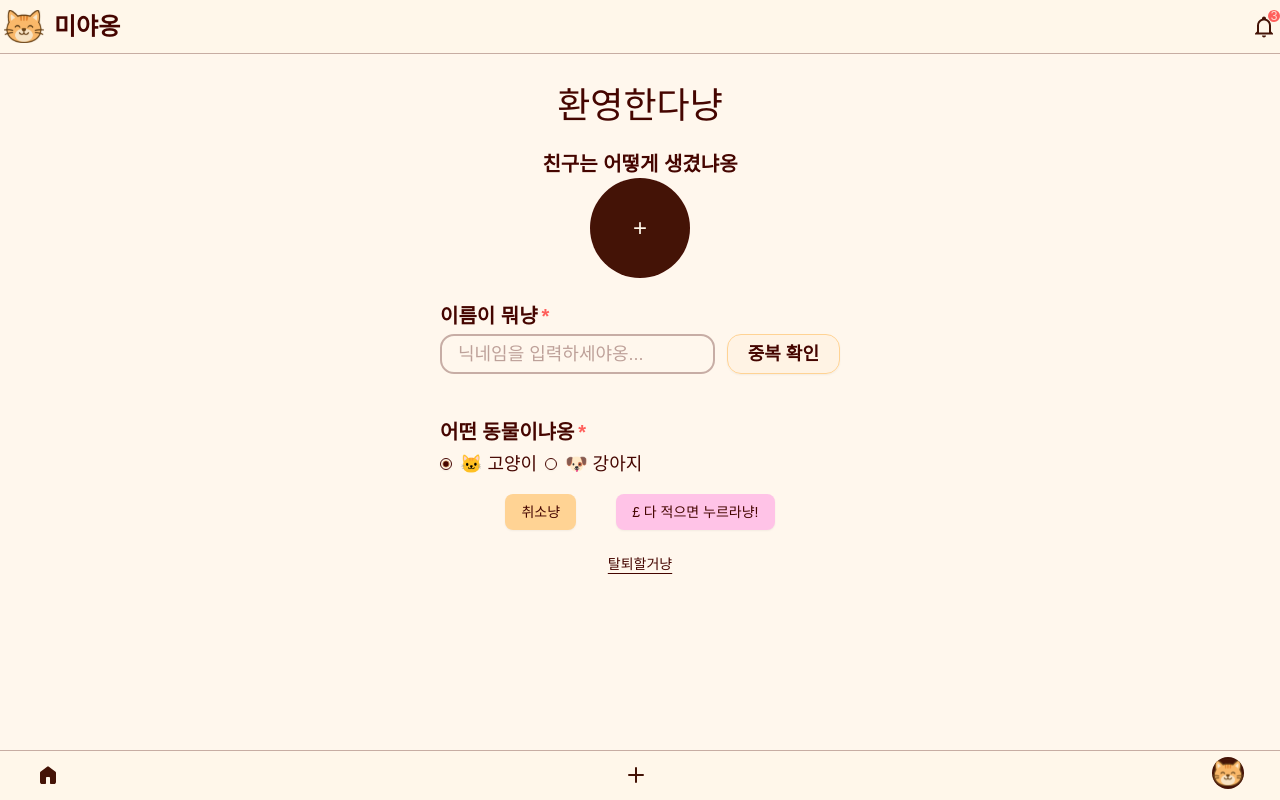
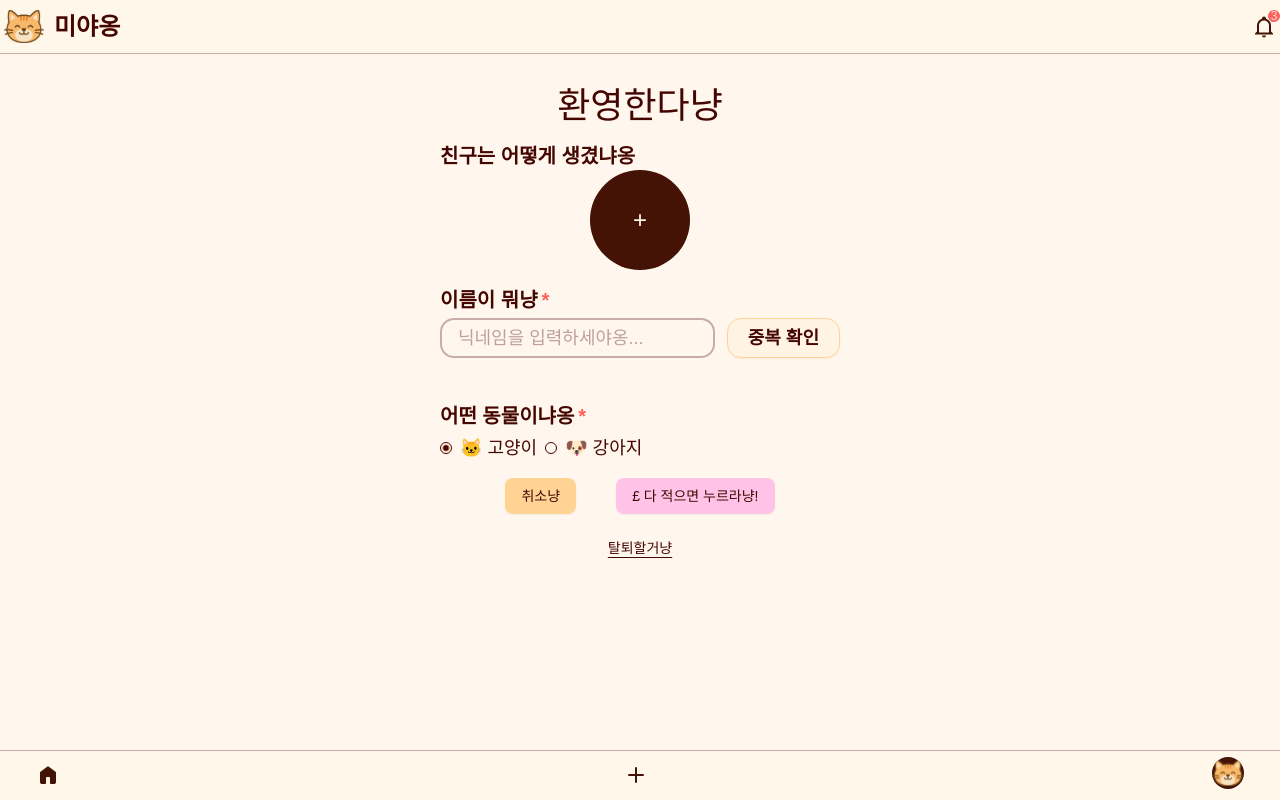
Before and after one commit to 100-hours-a-week/9_meow_fe, a React (Vite) app: page /signup in a window 1280 px wide. Built offline with nearby package versions, Linux system fonts and the light colour scheme; no server answers; a web font is replaced by a local one.

Commit message:
style: ProfileImageSelection 스타일 수정

```diff
--- a/src/components/pages/MemberForm/ProfileImageSelection.tsx
+++ b/src/components/pages/MemberForm/ProfileImageSelection.tsx
@@ -28,9 +28,9 @@ export default function ProfileImageSelection({
   };
 
   return (
-    <div className="flex flex-col gap-0 items-center px-2 py-2">
+    <div className="flex flex-col gap-0 items-center w-full max-w-[400px]">
       {titleText && (
-        <Label className="text-xl text-foreground font-bold flex items-center gap-1">
+        <Label className="text-xl text-foreground font-bold flex items-center gap-1 self-start">
           {titleText + " "}
           {isRequired && <span className="text-destructive">*</span>}
         </Label>
```
